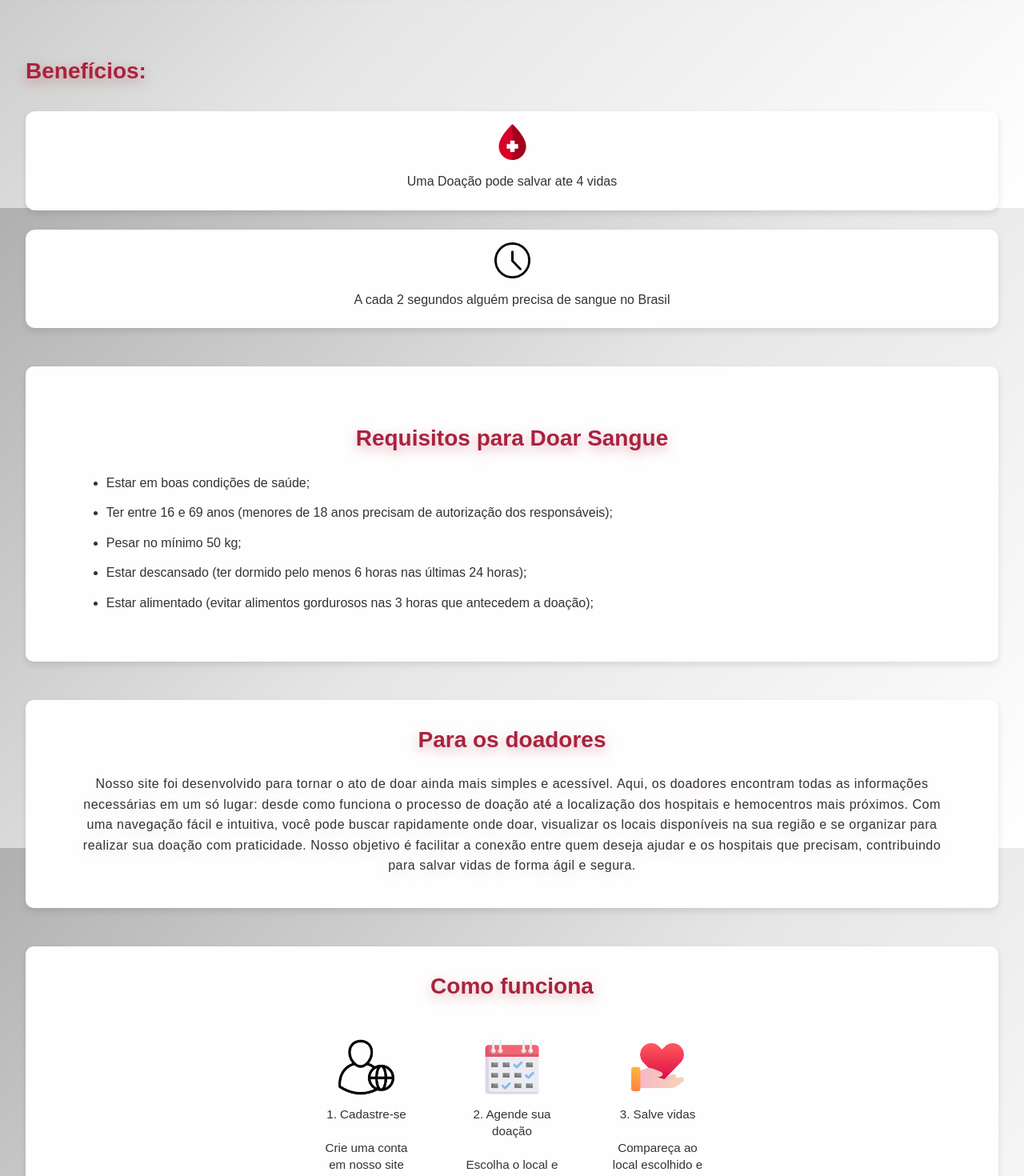
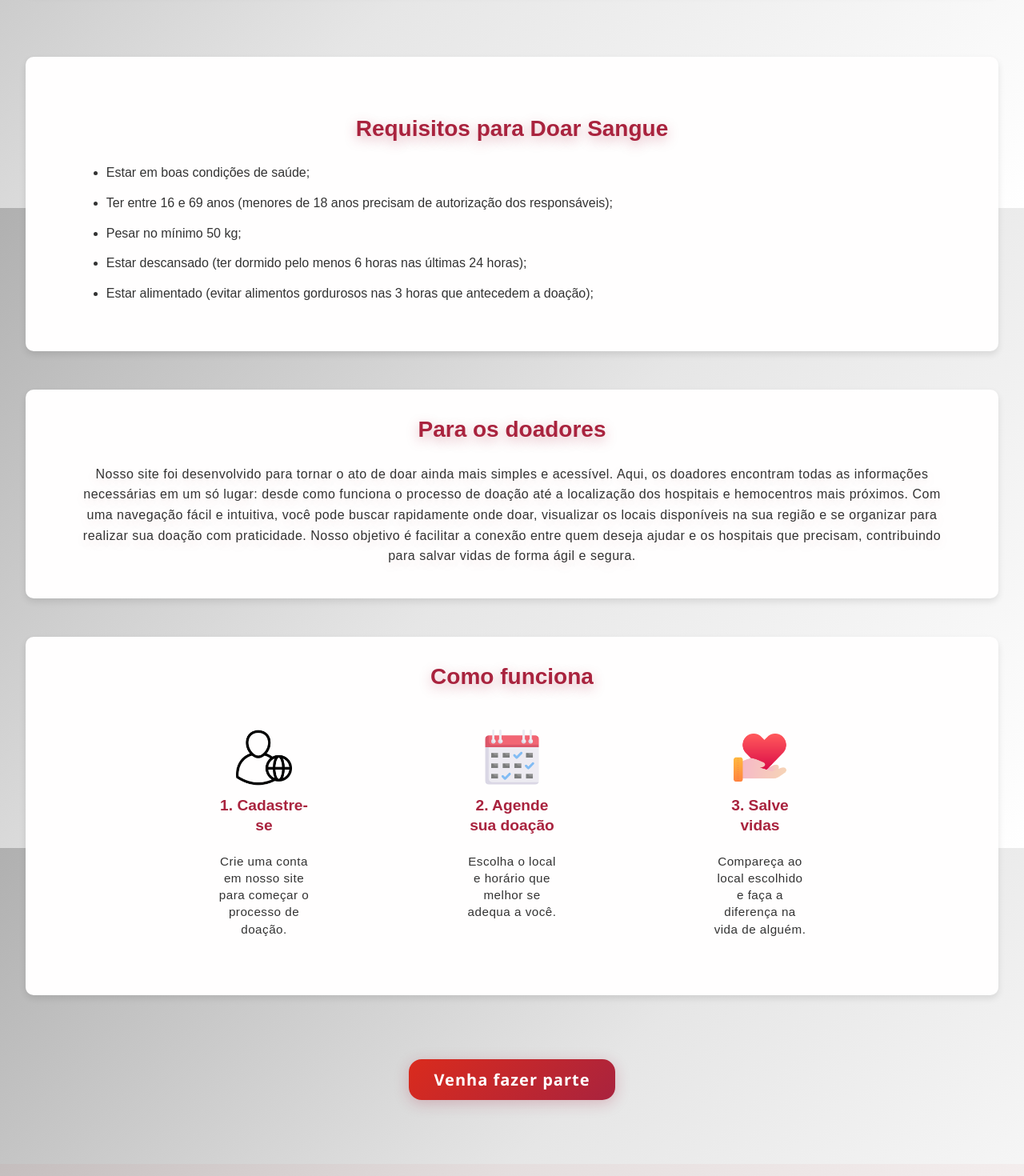
Before and after one commit to Gustavooxx/Tcc_Projeto, a React (Vite) app in the folder Frontend/: page / in a window 1280 px wide. Shown: the part 540-2010 px from the top of the page at 80% size. Built offline with nearby package versions, Linux system fonts and the light colour scheme.

Commit message:
frontend consertado

```diff
--- a/Frontend/src/pages/Inicio/index.jsx
+++ b/Frontend/src/pages/Inicio/index.jsx
@@ -33,26 +33,7 @@ export default function Inicio() {
                 </div>
             </section>
 
-            <section className='beneficios'>
 
-                <h3>Benefícios:</h3>
-                <div className='conteudo-beneficios'>
-
-                    <div className='itens-beneficios'>
-                        <img src="/assets/images/gota-de-sangue.png" alt="" />
-                        <p>Uma Doação pode
-                            salvar ate 4 vidas</p>
-                    </div>
-
-                    <div className='itens-beneficios'>
-                        <img src="/assets/images/relogio.png" alt="" />
-                        <p>A cada 2 segundos alguém
-                            precisa de sangue no Brasil </p>
-                    </div>
-
-
-                </div>
-            </section>
 
             <section className='requisitos-doar'>
 
@@ -84,21 +65,21 @@ export default function Inicio() {
                 <div className='conteudo-como-funciona'>
                     <div className='itens'>
                     <img src="assets/images/do-utilizador.png" alt="" />
-                    <p>1.   Cadastre-se</p>
+                    <h2>1.   Cadastre-se</h2>
                      <p>Crie uma conta em nosso site para começar o processo de doação.</p>
                     </div>
 
                     <div className='itens'>
 
                     <img src="assets/images/cronograma.png" alt="" />
-                    <p>2.   Agende sua doação</p>
+                    <h2>2.   Agende sua doação</h2>
                     <p>Escolha o local e horário que melhor se adequa a você.</p>
                     </div>
 
                     <div className='itens'>
 
                     <img src="assets/images/amor.png" alt="" />
-                    <p>3.   Salve vidas</p>
+                    <h2>3.   Salve vidas</h2>
                     <p>Compareça ao local escolhido e faça a diferença na vida de alguém.</p>
                     </div>
 
--- a/Frontend/src/pages/Inicio/index.scss
+++ b/Frontend/src/pages/Inicio/index.scss
@@ -119,6 +119,7 @@
         }
     }
 
+
     .requisitos-doar {
         background-color: #fffefe;
         box-shadow: 0 4px 8px rgba(0, 0, 0, 0.1);
@@ -157,6 +158,7 @@
             }
         }
     }
+
 
     .texto-doadores {
         text-align: center;
@@ -206,7 +208,7 @@
             flex-wrap: wrap;
             align-items: flex-start;
             justify-content: center;
-            gap: 2rem;
+            gap: 10rem;
             margin-bottom: 1rem;
             margin-left: auto;
             margin-right: auto;
@@ -225,11 +227,19 @@
                     object-fit: contain;
                 }
 
+                h2{
+                    font-size: 1.2rem;
+                    color: #A9233E;
+                    text-align: center;
+                }
+
                 p {
                     font-size: 0.95rem;
                     color: #333333;
                     text-align: center;
                     line-height: 1.4;
+                    letter-spacing: 0.5px;
+
                 }
             }
         }
--- a/Frontend/src/pages/agendamentoUser/index.jsx
+++ b/Frontend/src/pages/agendamentoUser/index.jsx
@@ -361,7 +361,7 @@ export default function AgendamentoUser() {
                     <h2>concluidos</h2>
                     <h3>0</h3>
                 </div>
-                <div className="grupo"></div>
+
             </div>
 
             <div className="proximo-agendamento">
--- a/Frontend/src/pages/agendamentoUser/index.scss
+++ b/Frontend/src/pages/agendamentoUser/index.scss
@@ -80,7 +80,7 @@
 
                 border-radius: 10px;
                 padding: 1rem;
-                width: 100%;
+                width: 30%;
                 height: 100px;
                 display: flex;
                 flex-direction: column;
@@ -177,6 +177,12 @@
                 display: flex;
                 flex-direction: column;
                 gap: 0.5rem;
+
+                img{
+                    border-radius: 7px;
+                    height: 30px;
+                    width: auto;
+                }
             }
 
             .agendamentos h3 {
--- a/Frontend/src/pages/cadastro/index.jsx
+++ b/Frontend/src/pages/cadastro/index.jsx
@@ -320,23 +320,6 @@ export default function Cadastro() {
                 </div>
 
 
-                <div className='texto-cadastro'>
-
-                    <div className='textos'>
-
-                        <h2>Doar sangue é um gesto simples,
-                            mas que pode transformar vidas. </h2>
-
-                        <p>
-                            Em poucos minutos, você se torna parte da corrente que leva esperança, saúde e novas chances a quem mais precisa. Cada doação pode salvar até quatro vidas.
-                        </p>
-
-                        <div className='botao-como-funciona'>
-                            <Link to={"/como doar"}> <button>Como funciona?</button></Link>
-                        </div>
-                    </div>
-
-                </div>
 
 
             </section>
--- a/Frontend/src/pages/cadastro/index.scss
+++ b/Frontend/src/pages/cadastro/index.scss
@@ -63,7 +63,7 @@
         justify-content: center;
         gap: 10rem;
         padding: 1rem;
-        margin-top: 2rem;
+        margin-top: 0.5rem;
         flex: 1;
 
         .texto-cadastro {
```
